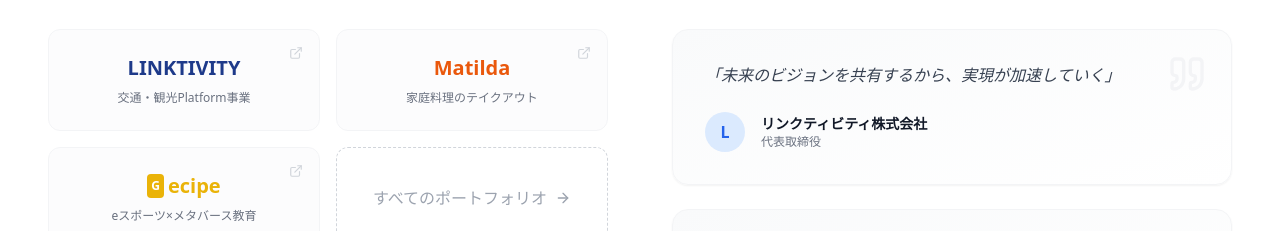
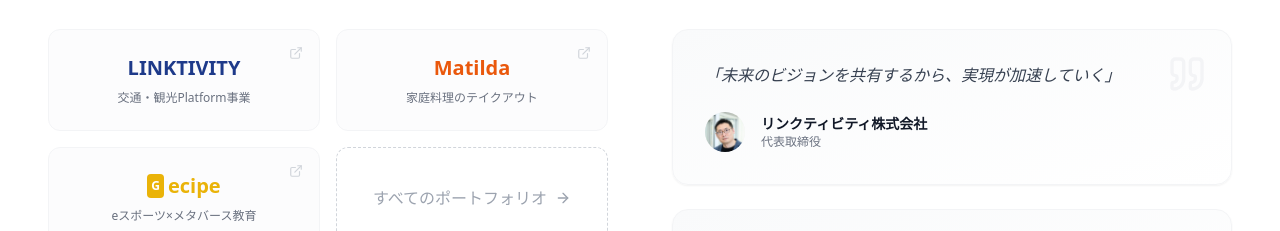
Before and after one commit to norinux/metro-hp-preview, a plain HTML site: page index.html in a window 1280 px wide. Shown: the part 3204-3435 px from the top of the page. Drawn offline with nearby package versions, Linux system fonts and the light colour scheme.

Commit message:
feat: リンクティビティ代表の顔写真を反映

```diff
--- a/index.html
+++ b/index.html
@@ -378,7 +378,9 @@
                 「未来のビジョンを共有するから、実現が加速していく」
               </p>
               <div class="flex items-center gap-4">
-                <div class="w-10 h-10 bg-blue-100 rounded-full flex items-center justify-center text-blue-600 font-bold">L</div>
+                <div class="w-10 h-10 rounded-full overflow-hidden bg-gray-100 flex-shrink-0">
+                  <img src="./linktivity-ceo.jpg" alt="リンクティビティ株式会社 代表取締役" class="w-full h-full object-cover object-top" />
+                </div>
                 <div>
                   <h4 class="text-sm font-bold text-gray-900">リンクティビティ株式会社</h4>
                   <p class="text-xs text-gray-500">代表取締役</p>
```
Also changed, not shown: linktivity-ceo.jpg (added).
